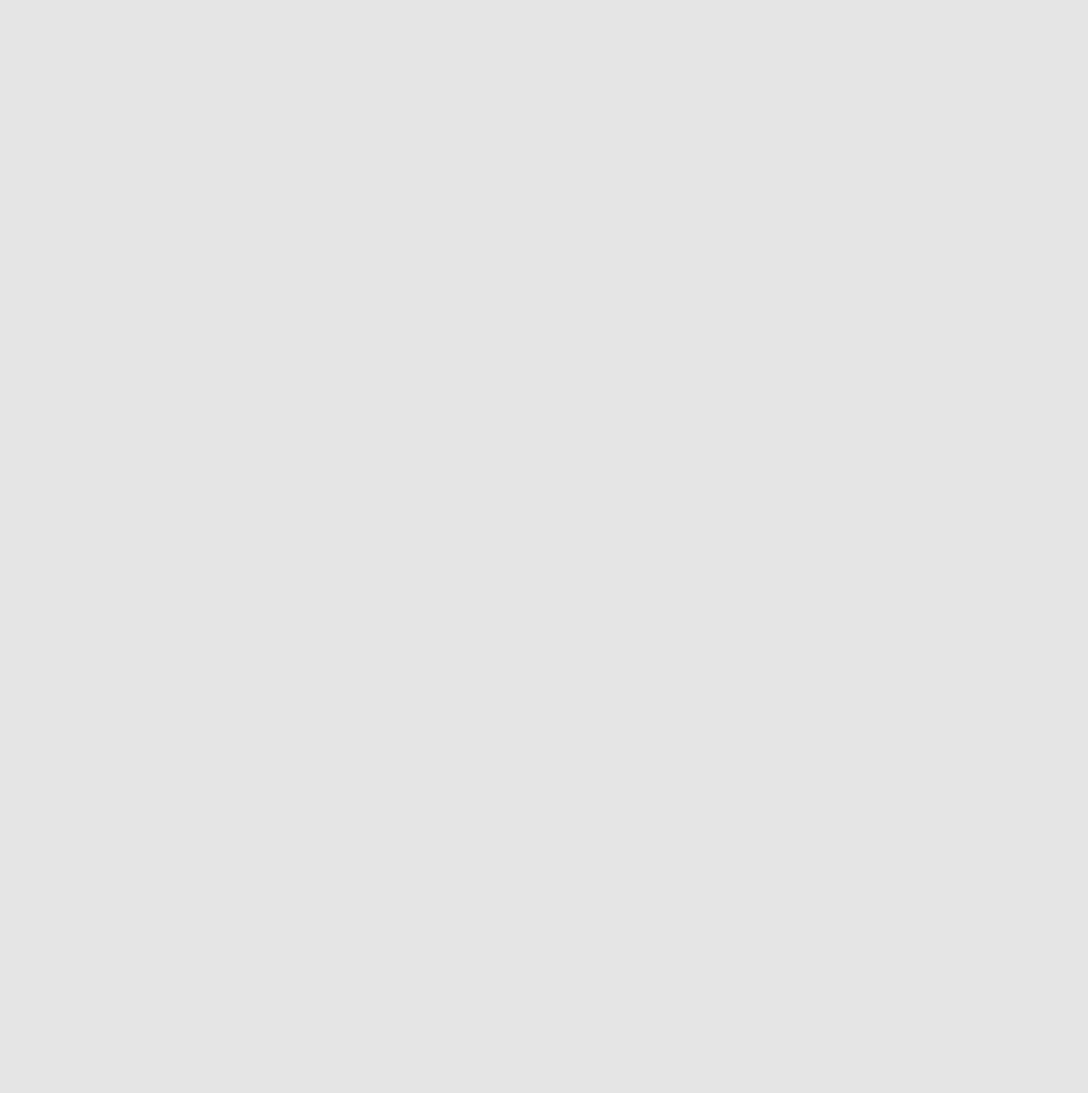
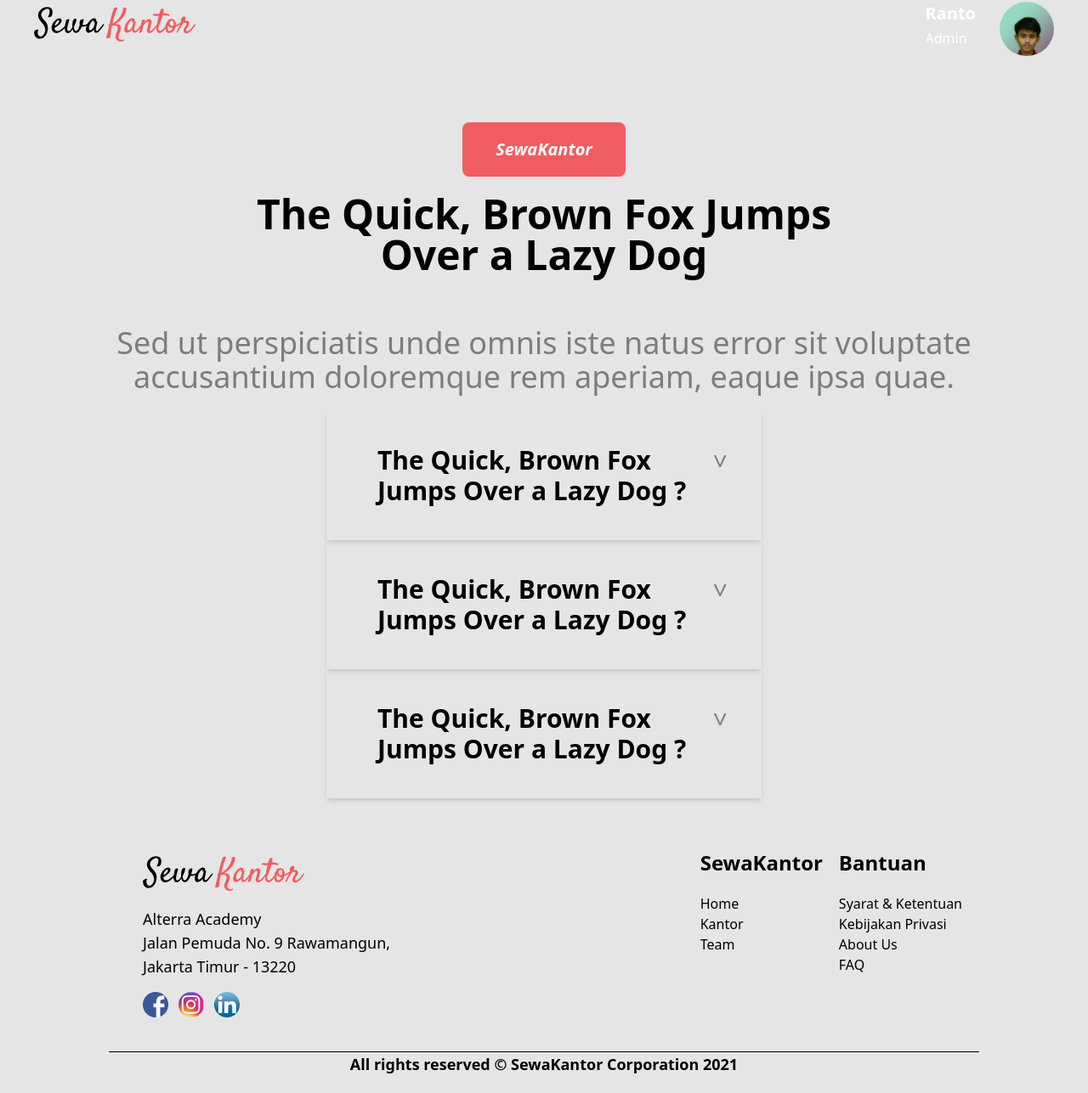
Before and after one commit to Ranto12/office-booking, a React (Vite) app: page /faq in a window 1280 px wide. Before the commit this address had no page. Shown: the whole page at 85% size. Before the commit the page ends 800 px from the top, so only its background shows below. Built offline with nearby package versions, Linux system fonts and the light colour scheme.

Commit message:
page faq

```diff
--- a/src/App.jsx
+++ b/src/App.jsx
@@ -1,6 +1,7 @@
 import { useState } from 'react'
 import { Route, Routes } from 'react-router'
-import { Home, Login, Register } from './pages'
+import { Footer } from './component'
+import { Faq, Home, Login, Register } from './pages'
 
 function App() {
   const [count, setCount] = useState(0)
@@ -11,6 +12,7 @@
       <Route path="/" element={<Login />} />
       <Route path="/register" element={<Register />} />
       <Route path="/home" element={<Home />} />
+      <Route path="/faq" element={<Faq />} />
      </Routes>
     </>
   )
--- a/src/assets/style/tailwindcss/output.css
+++ b/src/assets/style/tailwindcss/output.css
@@ -567,36 +567,20 @@
   right: 0px;
 }
 
-.top-1\/2 {
-  top: 50%;
-}
-
-.right-5 {
-  right: 1.25rem;
-}
-
-.right-6 {
-  right: 1.5rem;
-}
-
-.right-4 {
-  right: 1rem;
-}
-
 .right-3 {
   right: 0.75rem;
-}
-
-.top-\[50\%\] {
-  top: 50%;
 }
 
 .left-3 {
   left: 0.75rem;
 }
 
-.-left-3 {
-  left: -0.75rem;
+.left-0 {
+  left: 0px;
+}
+
+.bottom-5 {
+  bottom: 1.25rem;
 }
 
 .isolate {
@@ -649,29 +633,27 @@
   margin-right: 8rem;
 }
 
+.my-4 {
+  margin-top: 1rem;
+  margin-bottom: 1rem;
+}
+
 .my-5 {
   margin-top: 1.25rem;
   margin-bottom: 1.25rem;
 }
 
-.my-4 {
-  margin-top: 1rem;
-  margin-bottom: 1rem;
-}
-
-.mx-10 {
-  margin-left: 2.5rem;
-  margin-right: 2.5rem;
-}
-
-.mx-52 {
-  margin-left: 13rem;
-  margin-right: 13rem;
-}
-
 .mx-64 {
   margin-left: 16rem;
   margin-right: 16rem;
+}
+
+.mb-0 {
+  margin-bottom: 0px;
+}
+
+.mb-20 {
+  margin-bottom: 5rem;
 }
 
 .mb-10 {
@@ -692,6 +674,14 @@
 
 .mr-7 {
   margin-right: 1.75rem;
+}
+
+.mt-10 {
+  margin-top: 2.5rem;
+}
+
+.mt-20 {
+  margin-top: 5rem;
 }
 
 .block {
@@ -750,6 +740,10 @@
   height: 100px;
 }
 
+.h-\[60px\] {
+  height: 60px;
+}
+
 .h-4\/5 {
   height: 80%;
 }
@@ -758,24 +752,12 @@
   height: 300px;
 }
 
-.h-96 {
-  height: 24rem;
-}
-
-.h-\[400px\] {
-  height: 400px;
-}
-
 .h-\[200px\] {
   height: 200px;
 }
 
-.h-\[60px\] {
-  height: 60px;
-}
-
-.h-\[30px\] {
-  height: 30px;
+.w-44 {
+  width: 11rem;
 }
 
 .w-screen {
@@ -810,6 +792,10 @@
   width: 250px;
 }
 
+.w-\[60px\] {
+  width: 60px;
+}
+
 .w-1\/12 {
   width: 8.333333%;
 }
@@ -826,48 +812,8 @@
   width: 630px;
 }
 
-.w-1\/2 {
-  width: 50%;
-}
-
-.w-72 {
-  width: 18rem;
-}
-
-.w-96 {
-  width: 24rem;
-}
-
-.w-1\/3 {
-  width: 33.333333%;
-}
-
-.w-\[200px\] {
-  width: 200px;
-}
-
-.w-\[2000px\] {
-  width: 2000px;
-}
-
-.w-\[700px\] {
-  width: 700px;
-}
-
-.w-\[650px\] {
-  width: 650px;
-}
-
-.w-\[500px\] {
-  width: 500px;
-}
-
-.w-\[60px\] {
-  width: 60px;
-}
-
-.w-\[30px\] {
-  width: 30px;
+.w-48 {
+  width: 12rem;
 }
 
 .min-w-\[500px\] {
@@ -884,67 +830,6 @@
   max-width: 60px;
 }
 
-.max-w-fit {
-  max-width: -webkit-fit-content;
-  max-width: -moz-fit-content;
-  max-width: fit-content;
-}
-
-.max-w-min {
-  max-width: -webkit-min-content;
-  max-width: -moz-min-content;
-  max-width: min-content;
-}
-
-.max-w-max {
-  max-width: -webkit-max-content;
-  max-width: -moz-max-content;
-  max-width: max-content;
-}
-
-.max-w-prose {
-  max-width: 65ch;
-}
-
-.max-w-\[500px\] {
-  max-width: 500px;
-}
-
-.translate-y-\[-60\%\] {
-  --tw-translate-y: -60%;
-  transform: translate(var(--tw-translate-x), var(--tw-translate-y)) rotate(var(--tw-rotate)) skewX(var(--tw-skew-x)) skewY(var(--tw-skew-y)) scaleX(var(--tw-scale-x)) scaleY(var(--tw-scale-y));
-}
-
-.translate-x-\[-60\%\] {
-  --tw-translate-x: -60%;
-  transform: translate(var(--tw-translate-x), var(--tw-translate-y)) rotate(var(--tw-rotate)) skewX(var(--tw-skew-x)) skewY(var(--tw-skew-y)) scaleX(var(--tw-scale-x)) scaleY(var(--tw-scale-y));
-}
-
-.translate-y-\[-50\%\] {
-  --tw-translate-y: -50%;
-  transform: translate(var(--tw-translate-x), var(--tw-translate-y)) rotate(var(--tw-rotate)) skewX(var(--tw-skew-x)) skewY(var(--tw-skew-y)) scaleX(var(--tw-scale-x)) scaleY(var(--tw-scale-y));
-}
-
-.translate-y-\[-70\%\] {
-  --tw-translate-y: -70%;
-  transform: translate(var(--tw-translate-x), var(--tw-translate-y)) rotate(var(--tw-rotate)) skewX(var(--tw-skew-x)) skewY(var(--tw-skew-y)) scaleX(var(--tw-scale-x)) scaleY(var(--tw-scale-y));
-}
-
-.translate-y-\[-80\%\] {
-  --tw-translate-y: -80%;
-  transform: translate(var(--tw-translate-x), var(--tw-translate-y)) rotate(var(--tw-rotate)) skewX(var(--tw-skew-x)) skewY(var(--tw-skew-y)) scaleX(var(--tw-scale-x)) scaleY(var(--tw-scale-y));
-}
-
-.translate-y-\[-\%\] {
-  --tw-translate-y: -%;
-  transform: translate(var(--tw-translate-x), var(--tw-translate-y)) rotate(var(--tw-rotate)) skewX(var(--tw-skew-x)) skewY(var(--tw-skew-y)) scaleX(var(--tw-scale-x)) scaleY(var(--tw-scale-y));
-}
-
-.translate-y-\[-0\%\] {
-  --tw-translate-y: -0%;
-  transform: translate(var(--tw-translate-x), var(--tw-translate-y)) rotate(var(--tw-rotate)) skewX(var(--tw-skew-x)) skewY(var(--tw-skew-y)) scaleX(var(--tw-scale-x)) scaleY(var(--tw-scale-y));
-}
-
 .translate-x-\[50\%\] {
   --tw-translate-x: 50%;
   transform: translate(var(--tw-translate-x), var(--tw-translate-y)) rotate(var(--tw-rotate)) skewX(var(--tw-skew-x)) skewY(var(--tw-skew-y)) scaleX(var(--tw-scale-x)) scaleY(var(--tw-scale-y));
@@ -952,10 +837,6 @@
 
 .-translate-x-\[50\%\] {
   --tw-translate-x: -50%;
-  transform: translate(var(--tw-translate-x), var(--tw-translate-y)) rotate(var(--tw-rotate)) skewX(var(--tw-skew-x)) skewY(var(--tw-skew-y)) scaleX(var(--tw-scale-x)) scaleY(var(--tw-scale-y));
-}
-
-.transform {
   transform: translate(var(--tw-translate-x), var(--tw-translate-y)) rotate(var(--tw-rotate)) skewX(var(--tw-skew-x)) skewY(var(--tw-skew-y)) scaleX(var(--tw-scale-x)) scaleY(var(--tw-scale-y));
 }
 
@@ -1015,6 +896,14 @@
   overflow: hidden;
 }
 
+.rounded-full {
+  border-radius: 9999px;
+}
+
+.rounded-3xl {
+  border-radius: 1.5rem;
+}
+
 .rounded-lg {
   border-radius: 0.5rem;
 }
@@ -1025,22 +914,6 @@
 
 .rounded-xl {
   border-radius: 0.75rem;
-}
-
-.rounded-full {
-  border-radius: 9999px;
-}
-
-.rounded-md {
-  border-radius: 0.375rem;
-}
-
-.rounded-\[50\%\] {
-  border-radius: 50%;
-}
-
-.rounded-3xl {
-  border-radius: 1.5rem;
 }
 
 .rounded-b-xl {
@@ -1056,10 +929,6 @@
 .rounded-b-lg {
   border-bottom-right-radius: 0.5rem;
   border-bottom-left-radius: 0.5rem;
-}
-
-.border-2 {
-  border-width: 2px;
 }
 
 .border-0 {
@@ -1116,9 +985,9 @@
   background-color: rgb(220 220 220 / var(--tw-bg-opacity));
 }
 
-.bg-black {
+.bg-slate-500 {
   --tw-bg-opacity: 1;
-  background-color: rgb(0 0 0 / var(--tw-bg-opacity));
+  background-color: rgb(100 116 139 / var(--tw-bg-opacity));
 }
 
 .bg-opacity-70 {
@@ -1129,32 +998,12 @@
   --tw-bg-opacity: 0.4;
 }
 
-.bg-none {
-  background-image: none;
-}
-
 .bg-cover {
   background-size: cover;
 }
 
-.bg-contain {
-  background-size: contain;
-}
-
-.bg-auto {
-  background-size: auto;
-}
-
-.bg-left {
-  background-position: left;
-}
-
 .bg-center {
   background-position: center;
-}
-
-.bg-no-repeat {
-  background-repeat: no-repeat;
 }
 
 .object-cover {
@@ -1184,10 +1033,6 @@
   padding: 1.25rem;
 }
 
-.p-1 {
-  padding: 0.25rem;
-}
-
 .px-10 {
   padding-left: 2.5rem;
   padding-right: 2.5rem;
@@ -1208,6 +1053,11 @@
   padding-bottom: 1.25rem;
 }
 
+.px-32 {
+  padding-left: 8rem;
+  padding-right: 8rem;
+}
+
 .px-20 {
   padding-left: 5rem;
   padding-right: 5rem;
@@ -1223,8 +1073,33 @@
   padding-right: 1rem;
 }
 
+.py-10 {
+  padding-top: 2.5rem;
+  padding-bottom: 2.5rem;
+}
+
+.pt-36 {
+  padding-top: 9rem;
+}
+
+.pb-0 {
+  padding-bottom: 0px;
+}
+
 .pt-4 {
   padding-top: 1rem;
+}
+
+.pb-4 {
+  padding-bottom: 1rem;
+}
+
+.pr-5 {
+  padding-right: 1.25rem;
+}
+
+.pr-10 {
+  padding-right: 2.5rem;
 }
 
 .text-left {
@@ -1237,6 +1112,16 @@
 
 .text-end {
   text-align: end;
+}
+
+.text-5xl {
+  font-size: 3rem;
+  line-height: 1;
+}
+
+.text-3xl {
+  font-size: 1.875rem;
+  line-height: 2.25rem;
 }
 
 .text-2xl {
@@ -1264,13 +1149,13 @@
   line-height: 2.5rem;
 }
 
-.text-3xl {
-  font-size: 1.875rem;
-  line-height: 2.25rem;
+.text-7xl {
+  font-size: 4.5rem;
+  line-height: 1;
 }
 
-.text-5xl {
-  font-size: 3rem;
+.text-6xl {
+  font-size: 3.75rem;
   line-height: 1;
 }
 
@@ -1292,6 +1177,11 @@
 
 .italic {
   font-style: italic;
+}
+
+.text-text-abu-abu {
+  --tw-text-opacity: 1;
+  color: rgb(125 125 125 / var(--tw-text-opacity));
 }
 
 .text-red-600 {
@@ -1328,17 +1218,25 @@
   opacity: 1;
 }
 
-.opacity-10 {
-  opacity: 0.1;
-}
-
-.opacity-0 {
-  opacity: 0;
+.opacity-80 {
+  opacity: 0.8;
 }
 
 .shadow-sm {
   --tw-shadow: 0 1px 2px 0 rgb(0 0 0 / 0.05);
   --tw-shadow-colored: 0 1px 2px 0 var(--tw-shadow-color);
+  box-shadow: var(--tw-ring-offset-shadow, 0 0 #0000), var(--tw-ring-shadow, 0 0 #0000), var(--tw-shadow);
+}
+
+.shadow-xl {
+  --tw-shadow: 0 20px 25px -5px rgb(0 0 0 / 0.1), 0 8px 10px -6px rgb(0 0 0 / 0.1);
+  --tw-shadow-colored: 0 20px 25px -5px var(--tw-shadow-color), 0 8px 10px -6px var(--tw-shadow-color);
+  box-shadow: var(--tw-ring-offset-shadow, 0 0 #0000), var(--tw-ring-shadow, 0 0 #0000), var(--tw-shadow);
+}
+
+.shadow-md {
+  --tw-shadow: 0 4px 6px -1px rgb(0 0 0 / 0.1), 0 2px 4px -2px rgb(0 0 0 / 0.1);
+  --tw-shadow-colored: 0 4px 6px -1px var(--tw-shadow-color), 0 2px 4px -2px var(--tw-shadow-color);
   box-shadow: var(--tw-ring-offset-shadow, 0 0 #0000), var(--tw-ring-shadow, 0 0 #0000), var(--tw-shadow);
 }
 
@@ -1360,12 +1258,20 @@
   transition-duration: 150ms;
 }
 
-.duration-300 {
-  transition-duration: 300ms;
+.duration-1000 {
+  transition-duration: 1000ms;
+}
+
+.duration-150 {
+  transition-duration: 150ms;
 }
 
 .ease-in-out {
   transition-timing-function: cubic-bezier(0.4, 0, 0.2, 1);
+}
+
+.ease-out {
+  transition-timing-function: cubic-bezier(0, 0, 0.2, 1);
 }
 
 body {
@@ -1375,6 +1281,10 @@
 
 .hover\:bg-opacity-100:hover {
   --tw-bg-opacity: 1;
+}
+
+.hover\:ease-in:hover {
+  transition-timing-function: cubic-bezier(0.4, 0, 1, 1);
 }
 
 @media (min-width: 640px) {
@@ -1439,12 +1349,21 @@
     margin-right: 16rem;
   }
 
+  .lg\:mx-32 {
+    margin-left: 8rem;
+    margin-right: 8rem;
+  }
+
   .lg\:hidden {
     display: none;
   }
 
   .lg\:justify-start {
     justify-content: flex-start;
+  }
+
+  .lg\:p-5 {
+    padding: 1.25rem;
   }
 
   .lg\:text-left {
--- a/src/component/atoms/Navbar/index.jsx
+++ b/src/component/atoms/Navbar/index.jsx
@@ -6,7 +6,7 @@
     const [bgnav, setBgnav] = useState(false)
 
     const handleBgnav =()=>{
-        if(window.scrollY >= 80 ){
+        if(window.scrollY >= 20 ){
             setBgnav(true)
         }else{
             setBgnav(false)
--- /dev/null
+++ b/src/component/molecules/DropdownFaq/index.jsx
@@ -0,0 +1,26 @@
+import React, { useState } from 'react'
+
+const index = () => {
+    const [show, setShow] = useState(false)
+    const handleShow = () => {
+        if(show === false){
+            setShow(true)
+        }
+        else{
+            setShow(false)
+        }
+    }
+  return (
+    <div className='lg:mx-64 shadow-md flex justify-between px-10 py-5'>
+        <div className='  lg:p-5 rounded-xl text-3xl font-semibold'>
+            <h1 className=''>The Quick, Brown Fox Jumps Over a Lazy Dog ?</h1>
+        <p className={` py-5 text-3xl font-normal opacity-80 ${show ? '' : 'hidden'}`}>Sed ut perspiciatis unde omnis iste natus error sit voluptate accusantium doloremque rem aperiam, eaque ipsa quae.</p>
+        </div>
+        <h1 className='text-6xl text-text-abu-abu cursor-pointer items-center flex ' onClick={handleShow}>
+                {show ? '˄' : '˅'}
+        </h1>
+    </div>
+  )
+}
+
+export default index
--- a/src/component/molecules/Footer/index.jsx
+++ b/src/component/molecules/Footer/index.jsx
@@ -1,9 +1,10 @@
 import React from 'react'
+import { Link } from 'react-router-dom'
 import { Facebook, Instagram, Linkedin, Logo } from '../../../assets'
 
 const index = () => {
   return (
-    <div className='mx-32 h-auto my-5   text-center py-5 '>
+    <div className=' relative left-0 bottom-5 text-center w-full px-32 mt-20'>
         <div className='w-full md:flex px-5'>
             <div className='md:w-2/3 justify-start'>
                 <img src={Logo} alt="logo" className='mx-auto md:ml-5'/>
@@ -36,7 +37,7 @@
                         <p>Syarat & Ketentuan</p>
                         <p>Kebijakan Privasi</p>
                         <p>About Us</p>
-                        <p>FAQ</p>
+                        <Link to='/faq'><p>FAQ</p></Link>
                     </div>
                 </div>
             </div>
--- a/src/component/molecules/index.jsx
+++ b/src/component/molecules/index.jsx
@@ -7,5 +7,7 @@
 import SelectOfficeOption from './SelectOfficeOption'
 import Search from './Search'
 import ButtonSlider from './ButtonSlider'
+import CardFaq from './CardFaq'
+import Dropdown from './DropdownFaq'
 
-export {LeandingPage, CardSewaKantor, Content, ClientOffice, Testimoni, Footer, SelectOfficeOption, Search, ButtonSlider}
+export {LeandingPage, CardSewaKantor, Content, ClientOffice, Testimoni, Footer, SelectOfficeOption, Search, ButtonSlider, CardFaq, Dropdown}
--- a/src/pages/Faq/index.jsx
+++ b/src/pages/Faq/index.jsx
@@ -1,8 +1,29 @@
 import React from 'react'
+import { Button, Navbar } from '../../component/atoms'
+import { CardFaq, Dropdown, Footer } from '../../component/molecules'
 
 const index = () => {
   return (
-    <div>index</div>
+    <div>
+      <Navbar/>
+      <div className='pt-36 px-32'>
+        <div className='flex justify-center rounded-full mb-0 pb-0'>
+          <Button nameButton="SewaKantor" className="italic w-48 rounded-3xl"/>
+        </div>
+        <div className='text-center '>
+          <h1 className='text-5xl font-bold mb-10'>The Quick, Brown Fox Jumps <br /> Over a Lazy Dog</h1>
+        </div>
+        <div>
+          <p className='text-center text-4xl text-text-abu-abu py-5'>Sed ut perspiciatis unde omnis iste natus error sit voluptate <br /> accusantium doloremque rem aperiam, eaque ipsa quae.</p>
+        </div>
+        <div>
+          <Dropdown/>
+          <Dropdown/>
+          <Dropdown/>
+        </div>
+      </div>
+      <Footer/>
+    </div>
   )
 }
 
--- a/tailwind.config.cjs
+++ b/tailwind.config.cjs
@@ -14,7 +14,8 @@
         "primaryButton" : "#F15C60",
         "inputColorPrimary": "#EDEDED",
         "wrapper-Input": "#DCDCDC",
-        'body' : "#E5E5E5"
+        'body' : "#E5E5E5",
+        'text-abu-abu' : "#7D7D7D"
       }
     },
   },
```
Also changed, not shown: src/component/Organism/Slider/index.jsx (+3 -10 lines), src/component/molecules/CardFaq/index.jsx (added, +11 -0 lines).
